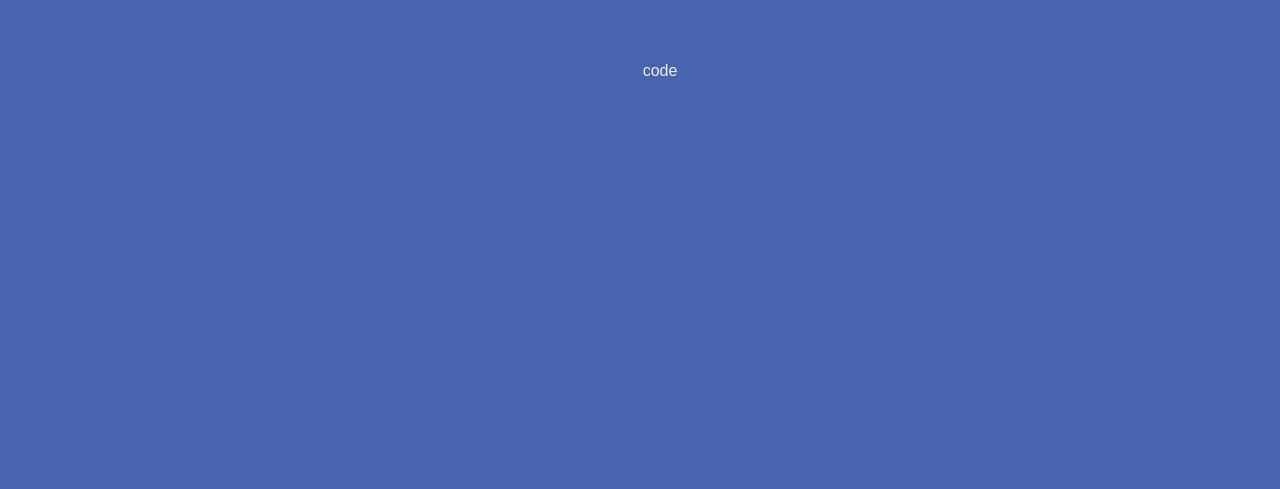
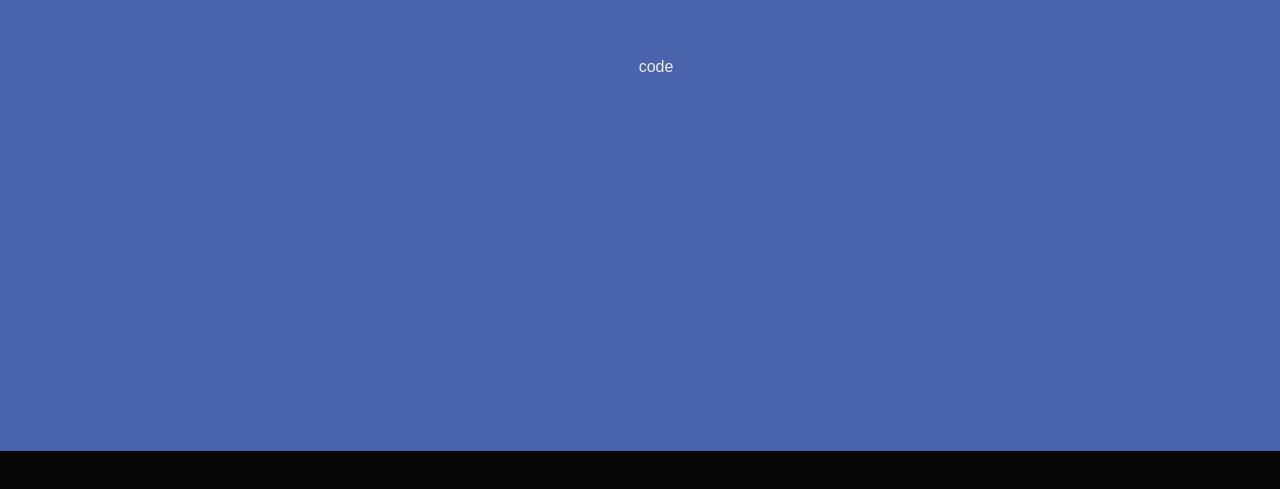
Before and after one commit to jetodd/portfolio, a Next.js app: page /code in a window 1280 px wide. Shown: the part 349-838 px from the top of the page. After the commit the page ends 816 px from the top, so only its background shows below. Built offline with nearby package versions, Linux system fonts and the light colour scheme.

Commit message:
use tailwind for css

```diff
--- a/src/app/code/page.tsx
+++ b/src/app/code/page.tsx
@@ -1,7 +1,9 @@
 import styles from './styles.module.css'
 
 export default function Page() {
-    return <main className={styles.container}>
+    return <main
+      className="h-dvh w-dvh justify-center content-center text-center p-4"
+      style={{ ["backgroundColor" as any]: 'var(--color-code)' }}>
       <section className="mx-auto -my-32 md:my-0 flex h-screen w-screen flex-col justify-center">
         <h1>code</h1>
 
--- a/src/app/code/styles.module.css
+++ /dev/null
@@ -1,10 +0,0 @@
-.container {
-    background-color: var(--color-code);
-    width: 100%;
-    height: 100%;
-    justify-content: center;
-    align-content: center;
-    text-align: center;
-    overflow: auto;
-    padding: 20px;
-}
```
